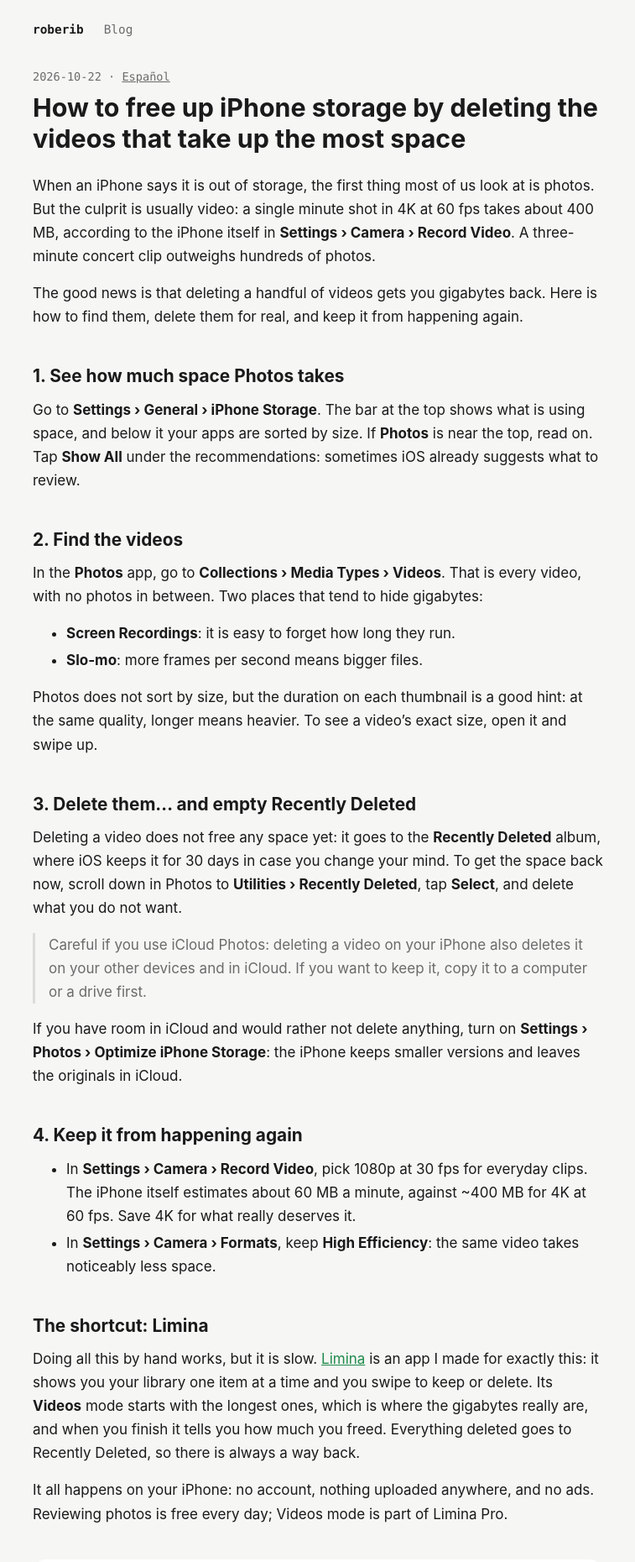
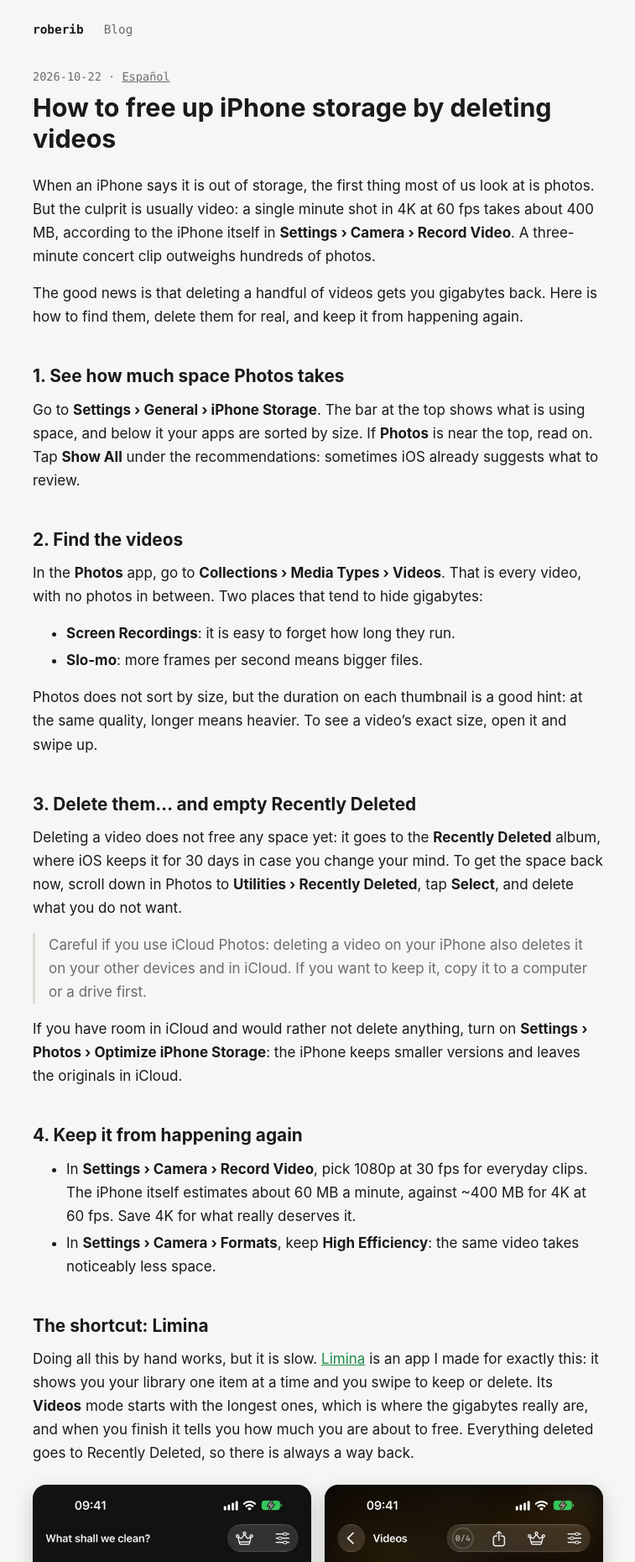
Before and after one commit to roberib/roberib.github.io, a Jekyll site: the page built from _posts/2026-10-22-free-up-iphone-storage-videos.md, in a window 1280 px wide. Shown: the top 1860 px of the page at 84% size, without its empty margins (261-1018 px from the left). Built offline with Jekyll 4.4.1, drawn with Linux system fonts in a browser that asks for light colours; some of the changed text lies outside the part shown.

Commit message:
Capturas de Limina en la guía de vídeos, títulos más cortos e imagen para redes

```diff
--- a/_config.yml
+++ b/_config.yml
@@ -4,6 +4,10 @@
 baseurl: ""
 lang: es
 author: Roberto Insua Brandariz
+
+# Large preview cards when a post is shared (jekyll-seo-tag reads this).
+twitter:
+  card: summary_large_image
 
 plugins:
   - jekyll-feed
--- a/_posts/2026-10-22-free-up-iphone-storage-videos.md
+++ b/_posts/2026-10-22-free-up-iphone-storage-videos.md
@@ -1,10 +1,11 @@
 ---
 layout: post
-title: "How to free up iPhone storage by deleting the videos that take up the most space"
+title: "How to free up iPhone storage by deleting videos"
 description: "Videos, not photos, are usually what fills an iPhone. How to find the heaviest ones, delete them for real, and keep it from happening again."
 lang: en
 ref: videos-storage
 app: limina
+image: /assets/img/limina/en-deck.jpg
 cta: "Go through your library one swipe at a time: one way to keep, the other to delete. Its Videos mode shows you the longest ones first."
 permalink: /en/blog/free-up-iphone-storage-videos/
 ---
@@ -68,8 +69,19 @@
 is an app I made for exactly this: it shows you your library one item at a
 time and you swipe to keep or delete. Its **Videos** mode starts with the
 longest ones, which is where the gigabytes really are, and when you finish it
-tells you how much you freed. Everything deleted goes to Recently Deleted, so
+tells you how much you are about to free. Everything deleted goes to Recently Deleted, so
 there is always a way back.
+
+<figure class="shots">
+  <img src="/assets/img/limina/en-home.jpg" width="600" height="1304" loading="lazy" alt="Limina's home screen: space freed to date and the Photos, Videos and Live Photos categories">
+  <img src="/assets/img/limina/en-deck.jpg" width="600" height="1304" loading="lazy" alt="Limina's Videos mode: one video with its date, duration, resolution and size, and the buttons to delete or keep it">
+  <figcaption>Videos mode shows each video's duration, resolution and size before you decide.</figcaption>
+</figure>
+
+<figure class="shots single">
+  <img src="/assets/img/limina/en-summary.jpg" width="600" height="536" loading="lazy" alt="Limina's round summary: 8.2 MB marked for deletion across two videos">
+  <figcaption>At the end of a round you see how much you are about to free. Nothing is deleted until you confirm.</figcaption>
+</figure>
 
 It all happens on your iPhone: no account, nothing uploaded anywhere, and no
 ads. Reviewing photos is free every day; Videos mode is part of Limina Pro.
--- a/assets/site.css
+++ b/assets/site.css
@@ -109,3 +109,25 @@
   border-top: 1px solid var(--rule);
   font-size: 0.85rem;
 }
+
+figure.shots {
+  display: grid;
+  grid-template-columns: 1fr 1fr;
+  gap: 16px;
+  margin: 24px 0;
+}
+
+figure.shots.single { grid-template-columns: 1fr; max-width: 360px; }
+
+figure.shots img {
+  width: 100%;
+  height: auto;
+  border-radius: 16px;
+  box-shadow: 0 8px 24px rgba(0, 0, 0, 0.18);
+}
+
+figure.shots figcaption {
+  grid-column: 1 / -1;
+  font-size: 0.9rem;
+  color: var(--caption);
+}
```
Also changed, not shown: _posts/2026-10-22-liberar-espacio-iphone-videos.md (+14 -2 lines), assets/img/limina/en-deck.jpg (added), assets/img/limina/en-home.jpg (added), assets/img/limina/en-summary.jpg (added), assets/img/limina/es-deck.jpg (added), assets/img/limina/es-home.jpg (added), assets/img/limina/es-summary.jpg (added).
